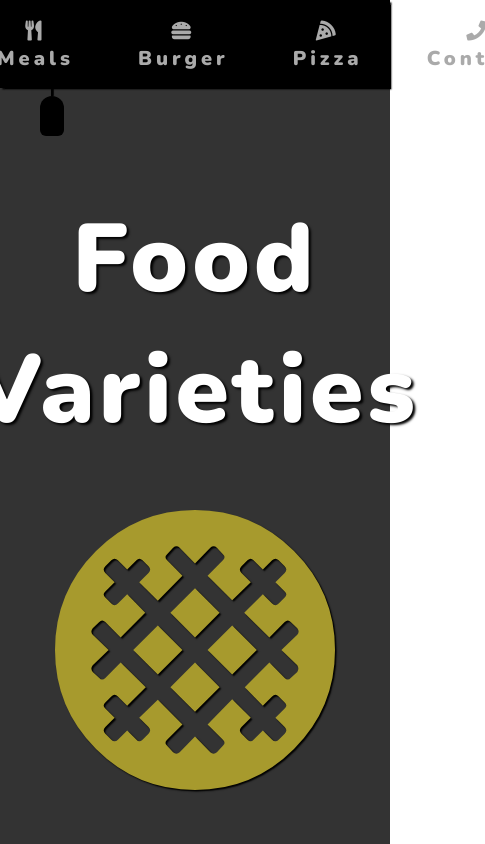
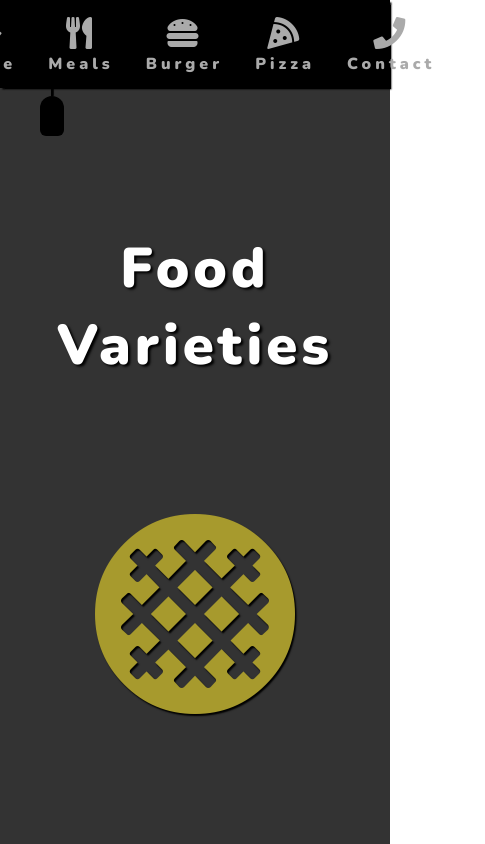
Before and after one commit to bellsofaba/htmlCssJs_Catalogue, a plain HTML site: page Munchies/index.html in a window 390 px wide. Both pictures are taken after a click on the element 52 px from the left and 44 px from the top of the page. Shown: the top 844 px of the page, 485 px wide, since content can reach past the window. Drawn offline with nearby package versions, Linux system fonts and the light colour scheme.

Commit message:
Munchies

```diff
--- a/Munchies/style.css
+++ b/Munchies/style.css
@@ -459,4 +459,48 @@ html {
     height: 100%;
   }
 }
+
+@media(max-width: 1000px){
+  .section-heading {
+    font-size: 9rem;
+    margin: 0 5rem;
+  }
+
+  .section-1-icons i{
+    font-size:25rem;
+  }
+
+  .cards-container{
+    flex-wrap: wrap;
+  }
+
+  .card{
+    margin: 5rem;
+  }
+
+  .section-4{
+    height: 30rem;
+  }
+
+  @media(max-width: 900px) {
+    .navbar-link{
+      margin: 2rem;
+    }
+
+    .navbar-link i {
+      font-size: 4rem;
+    }
+
+    .navbar-link span {
+      font-size: 2rem;
+    }
+  }
+}
+
+@media(max-width: 700px){
+  .section-heading{
+    font-size: 7rem;
+    margin: 0 10rem;
+  }
+}
 /* End of Responsive */
```
